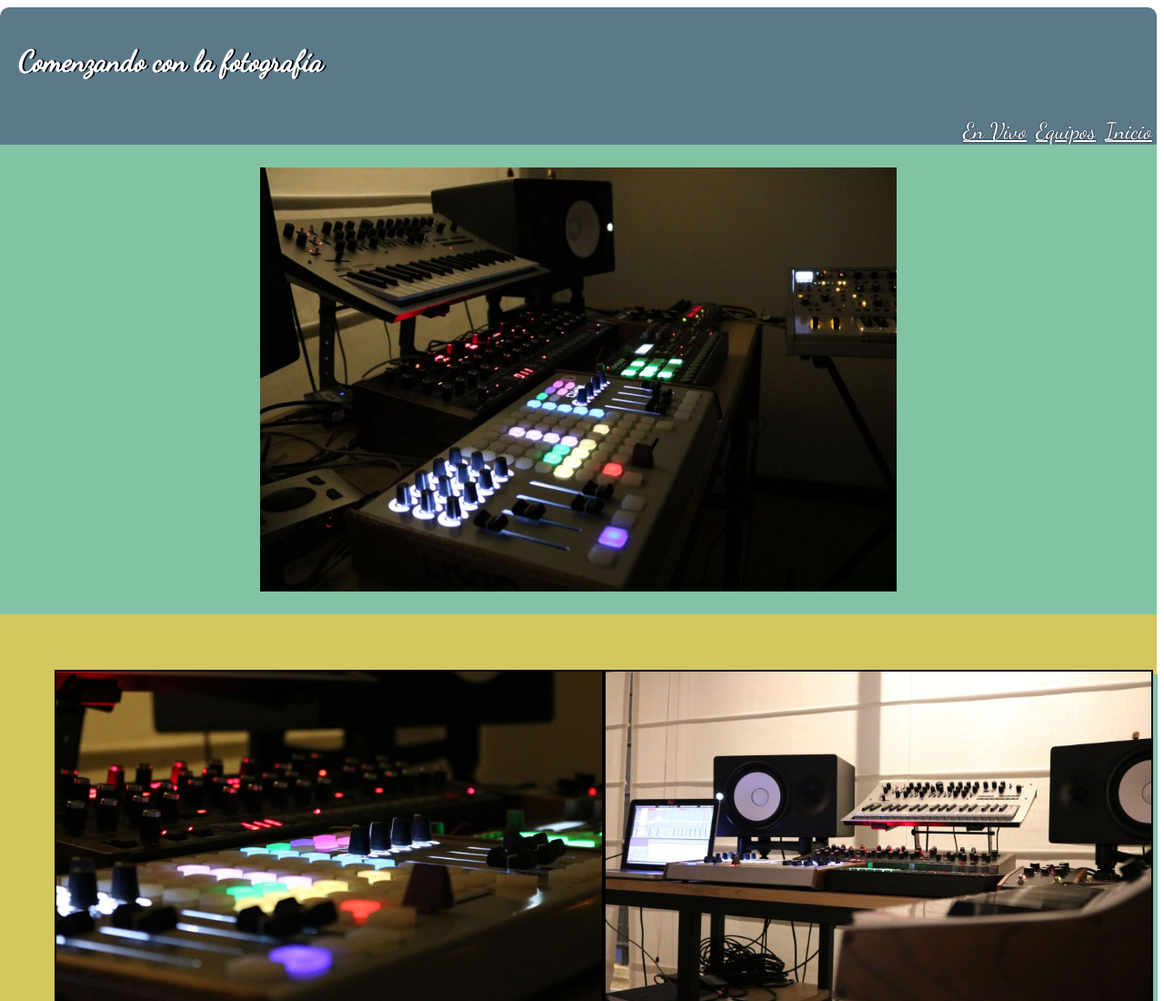
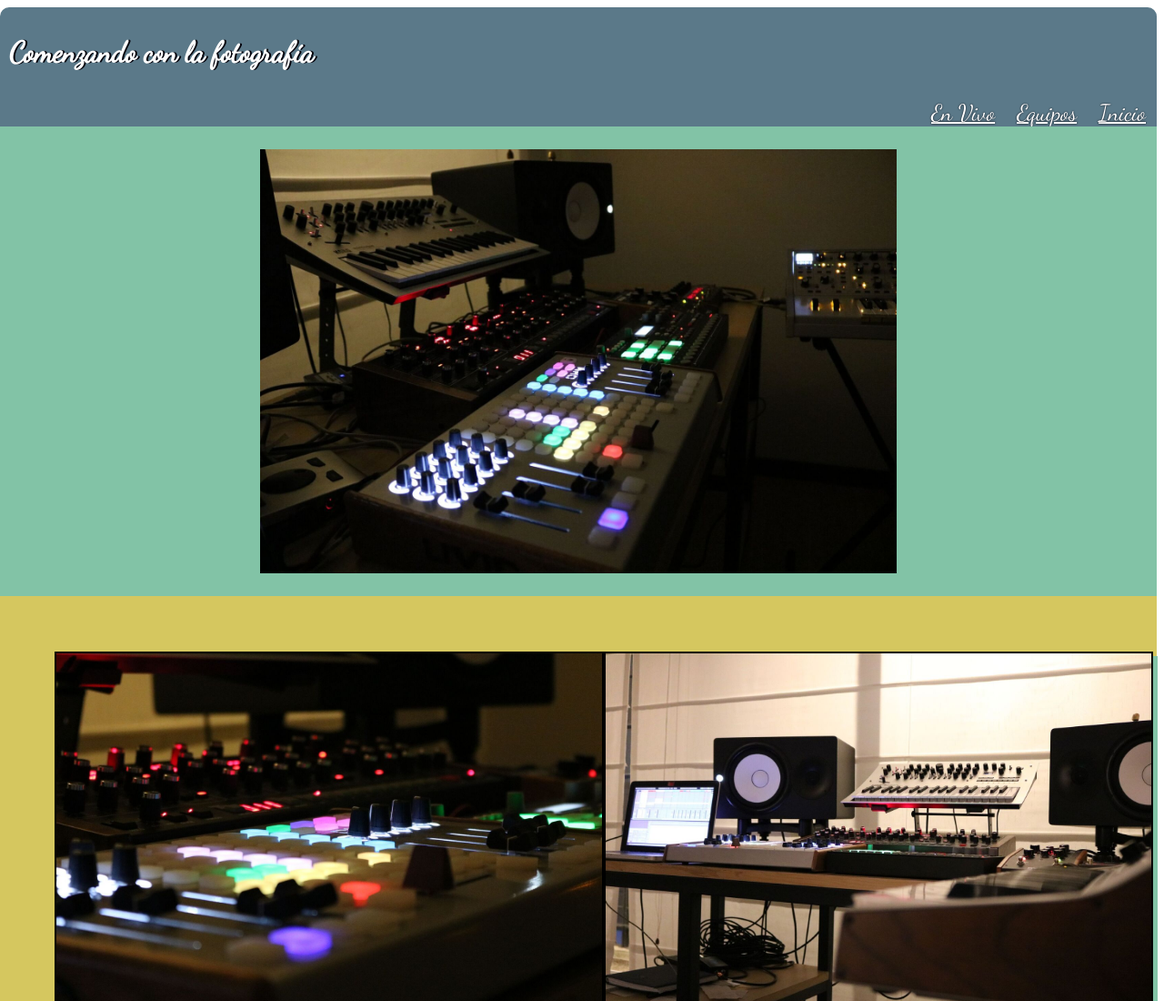
Before and after one commit to thebeattobe/pruebafotografia.github.io, a plain HTML site: page index.html in a window 1280 px wide. Shown: the top 1100 px of the page at 91% size. Drawn offline with Linux system fonts and the light colour scheme.

Commit message:
spacing links

```diff
--- a/Css/estilos.css
+++ b/Css/estilos.css
@@ -16,11 +16,11 @@ body {
 .container1 h1{
 	color: white;
 	text-shadow: 2px 0px #02010a;
-	padding: 20px;
+	padding: 10px;
 }
 .enlaces{
 	float: right;
-	margin: 0px 5px;
+	margin: 0px 12px;
 	color: white;
 	text-shadow: 0 0 2px #02010a;
 	font-size: 25px;
@@ -59,7 +59,6 @@ border: 1px;
 	-ms-transform:rotate(10deg);
 	-webkit-transform:rotate(10deg);
 }
-
 .container4 {
 float: right;
 border: 1px;
```
